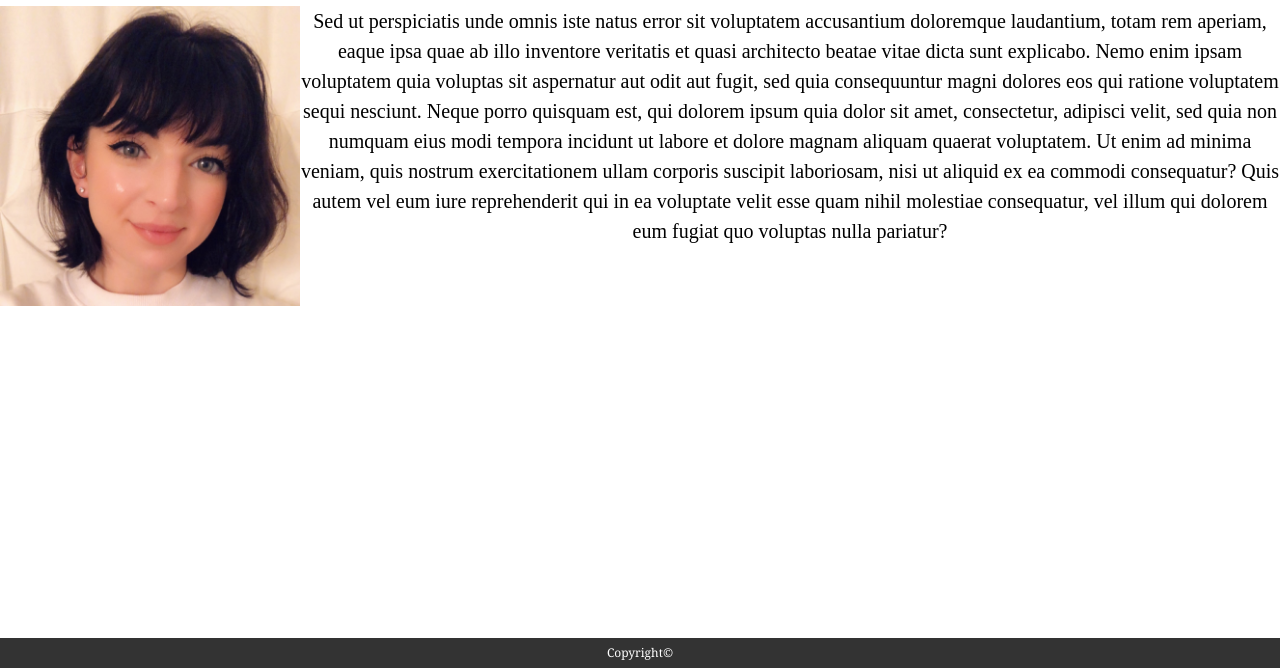
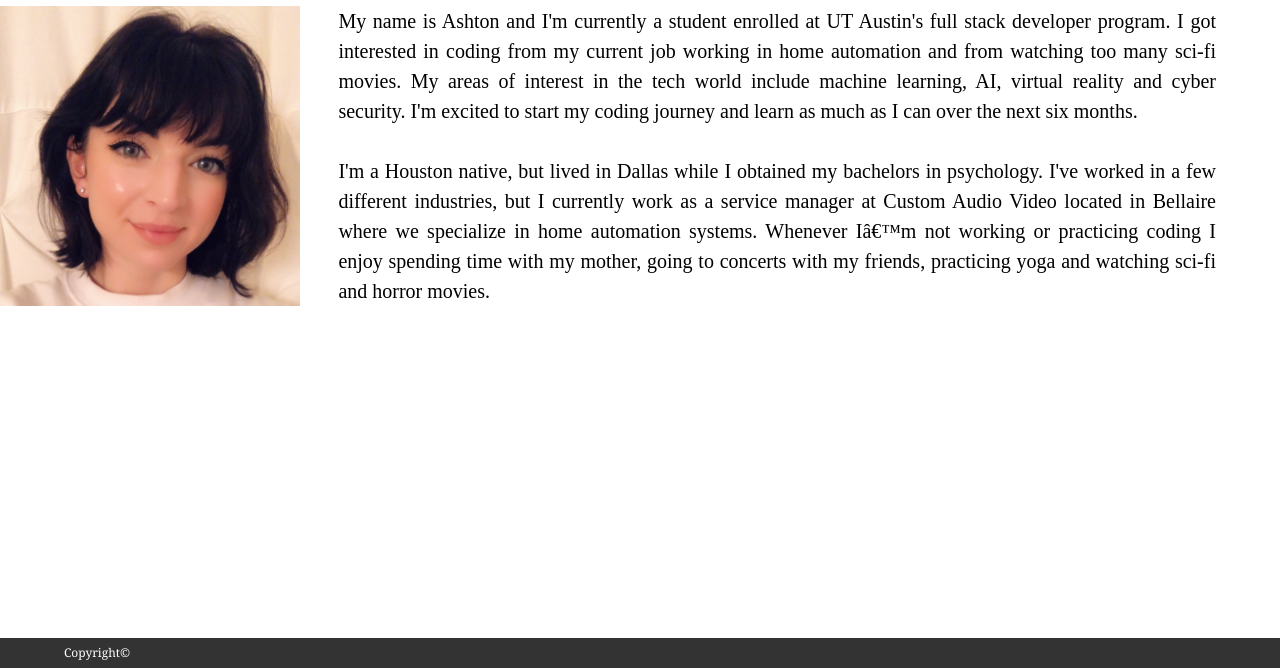
Before and after one commit to aw-exe/Basic-Portfolio, a plain HTML site: page index.html in a window 1280 px wide. Shown: the part 132-800 px from the top of the page. Drawn offline with Linux system fonts and the light colour scheme.

Commit message:
added 2 paragraphs to the about me section and added the p element to my stylesheet. I added text-alignment and margins

```diff
--- a/assets/css/style.css
+++ b/assets/css/style.css
@@ -4,7 +4,7 @@
 }
 
 .nav-container {
-    position: relative;
+    position: fixed;
     display: inline-block;
     float: right;
 }
@@ -55,6 +55,7 @@ form .submit {
 #bio-image {
     height: 300px;
     float: left;
+    margin-right: 3%;
 }
 
 body {
@@ -81,6 +82,12 @@ h3 {
     Color: rgb(151, 204, 97);
 }
 
+p {
+    text-align: justify;
+    margin-left: 5%;
+    margin-right: 5%;
+}
+
 form {
     margin-top: 50px;
 }
--- a/index.html
+++ b/index.html
@@ -23,8 +23,11 @@
         <h3>About Me</h3>
         <hr>
         <img id="bio-image" src="./assets/images/profilepicture.JPG"  alt="Ashton's profile picture">
-        <p>Sed ut perspiciatis unde omnis iste natus error sit voluptatem accusantium doloremque laudantium, totam rem aperiam, eaque ipsa quae ab illo inventore veritatis et quasi architecto beatae vitae dicta sunt explicabo. Nemo enim ipsam voluptatem quia voluptas sit aspernatur aut odit aut fugit, sed quia consequuntur magni dolores eos qui ratione voluptatem sequi nesciunt. Neque porro quisquam est, qui dolorem ipsum quia dolor sit amet, consectetur, adipisci velit, sed quia non numquam eius modi tempora incidunt ut labore et dolore magnam aliquam quaerat voluptatem. Ut enim ad minima veniam, quis nostrum exercitationem ullam corporis suscipit laboriosam, nisi ut aliquid ex ea commodi consequatur? Quis autem vel eum iure reprehenderit qui in ea voluptate velit esse quam nihil molestiae consequatur, vel illum qui dolorem eum fugiat quo voluptas nulla pariatur?</p>
+        <p>My name is Ashton and I'm currently a student enrolled at UT Austin's full stack developer program. I got interested in coding from my current job working in home automation and from watching too many sci-fi movies. My areas of interest in the tech world include machine learning, AI, virtual reality and cyber security. I'm excited to start my coding journey and learn as much as I can over the next six months.</p>
+        <br>
+        <p>I'm a Houston native, but lived in Dallas while I obtained my bachelors in psychology. I've worked in a few different industries, but I currently work as a service manager at Custom Audio Video located in Bellaire where we specialize in home automation systems. Whenever I’m not working or practicing coding I enjoy spending time with my mother, going to concerts with my friends, practicing yoga and watching sci-fi and horror movies.</p>
     </div>
+
 
     <footer>
         <p>Copyright&#169;</p>
```
